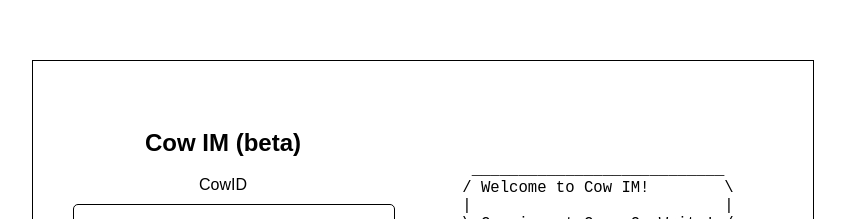
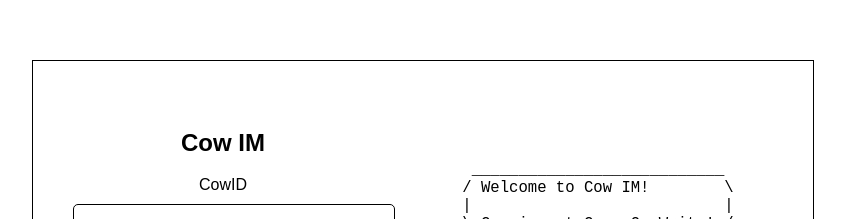
Before and after one commit to n8sPxD/cowIM, a plain HTML site: page web/login.html in a window 1280 px wide. Shown: the part 149-368 px from the top of the page, without its empty margins (217-1062 px from the left). Drawn offline with Linux system fonts and the light colour scheme.

Commit message:
test: cicd测试

```diff
--- a/web/login.html
+++ b/web/login.html
@@ -67,7 +67,7 @@
 <div class="container">
     <!-- 登录框 -->
     <div class="login-container">
-        <h2>Cow IM (beta)</h2>
+        <h2>Cow IM </h2>
         <form id="loginForm">
             <div>
                 <label for="id">CowID</label><br>
```
